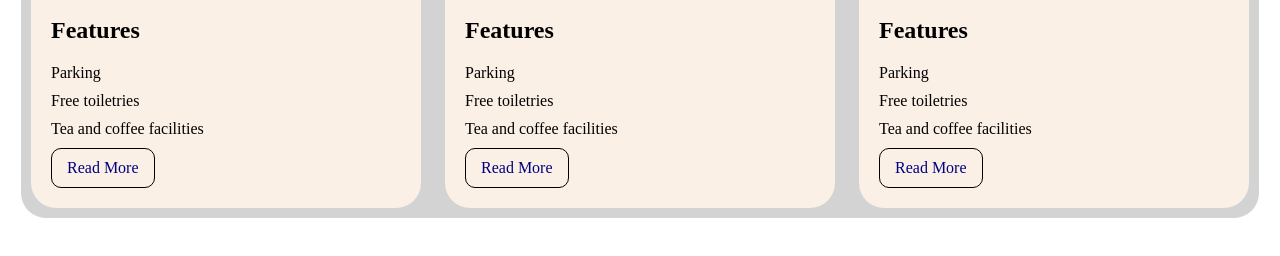
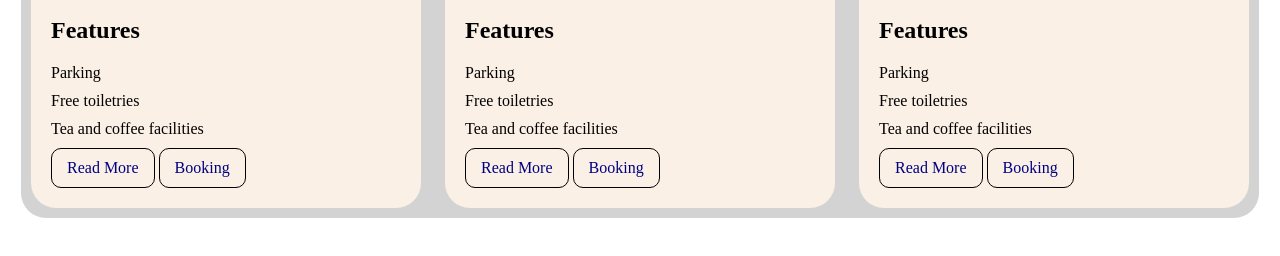
Before and after one commit to NokibulIslam13/CSS-Class_2, a plain HTML site: page index.html in a window 1280 px wide. Shown: the part 442-698 px from the top of the page. Drawn offline with Linux system fonts and the light colour scheme.

Commit message:
Add files via upload

```diff
--- a/assets/style.css
+++ b/assets/style.css
@@ -29,7 +29,7 @@
 
 .hotel a{
     text-decoration: none;
-    display: inline-block;
+    display: inline-block ;
     color: navy;
     padding: 10px 15px;
     border:1px solid rgb(0, 0, 0);
--- a/index.html
+++ b/index.html
@@ -20,6 +20,7 @@
             <p>Free toiletries</p>
             <p>Tea and coffee facilities</p>
             <a href="#">Read More</a>
+            <a href="#">Booking</a>
         </div>
 
         <!-- Hotel 2 -->
@@ -33,6 +34,7 @@
             <p>Free toiletries</p>
             <p>Tea and coffee facilities</p>
             <a href="#">Read More</a>
+            <a href="#">Booking</a>
         </div>
 
         <!-- Hotel 3 -->
@@ -46,6 +48,7 @@
             <p>Free toiletries</p>
             <p>Tea and coffee facilities</p>
             <a href="#">Read More</a>
+            <a href="#">Booking</a>
         </div>
     </div>
 </body>
```
